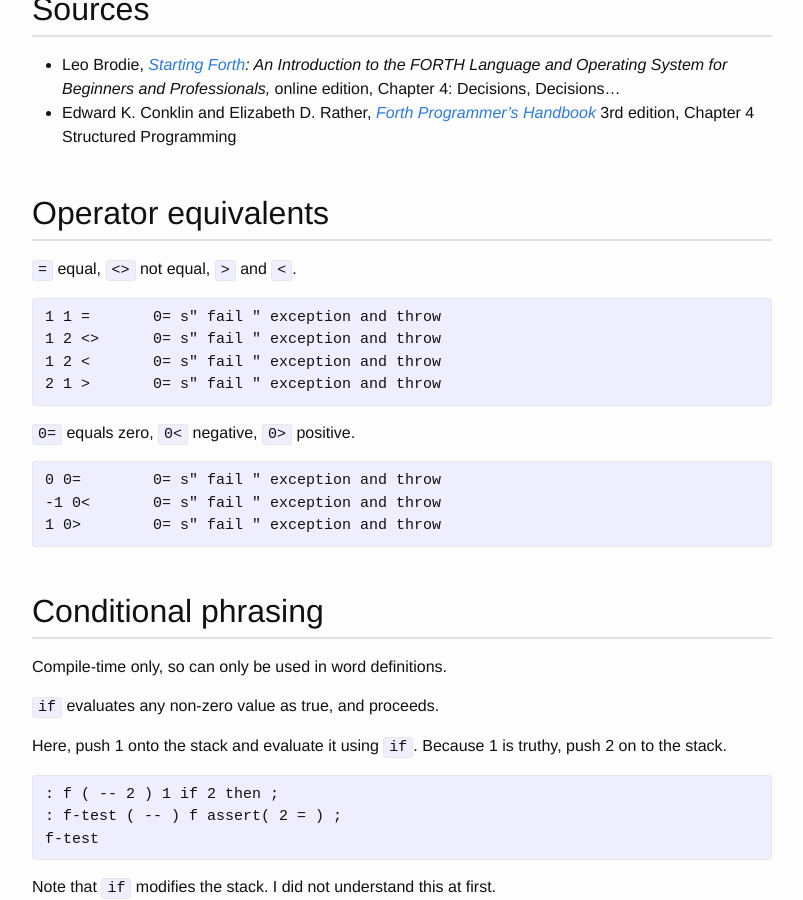
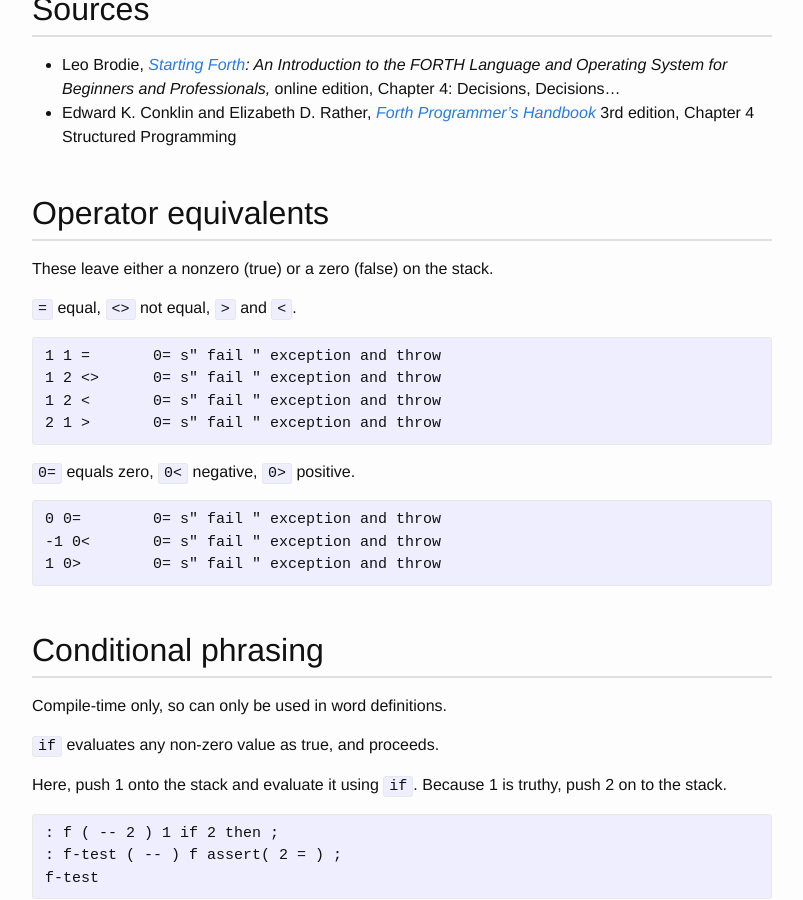
Before and after one commit to bitfragment/plnotes, a Jekyll site: the page built from _forth/control-flow.md, in a window 1280 px wide and 900 px high, scrolled down 561 px. Shown: the whole window, without its empty margins (238-1041 px from the left). Built offline with Jekyll 4.4.1, drawn with Linux system fonts in a browser that asks for light colours.

Commit message:
Add content to section "Operator equivalents"

```diff
--- a/_forth/control-flow.md
+++ b/_forth/control-flow.md
@@ -20,6 +20,8 @@ title: 'Forth control flow'
 [Forth Programmer's Handbook]: https://www.forth.com/product/forth-programmers-handbook/
 
 ## Operator equivalents
+
+These leave either a nonzero (true) or a zero (false) on the stack.
 
 `=` equal, `<>` not equal, `>` and `<`.
 
```
